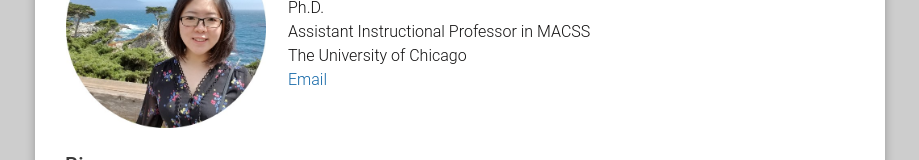
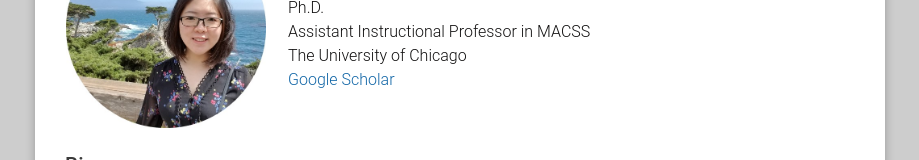
Before and after one commit to ZhaoWang-UC/ZhaoWang-UC.github.io, a plain HTML site: page index.html in a window 1280 px wide. Shown: the part 123-283 px from the top of the page, without its empty margins (180-1099 px from the left). Drawn offline with nearby package versions, Linux system fonts and the light colour scheme.

Commit message:
Update index.html

```diff
--- a/index.html
+++ b/index.html
@@ -160,8 +160,8 @@ body
         Ph.D.<br>
 	Assistant Instructional Professor in MACSS <br>
 	The University of Chicago <br>
-	<a href='zwang13@uchicago.edu'> Email </a><br>
-<!--	<a href="https://scholar.google.com/citations?user=yuSNJosAAAAJ&hl=en">Google Scholar</a> -->
+<!--	<a href='zwang13@uchicago.edu'> Email </a><br> -->
+	<a href="https://scholar.google.com/citations?user=yuSNJosAAAAJ&hl=en">Google Scholar</a>
 <!--         <a href="https://scholar.google.com/citations?user=yuSNJosAAAAJ&hl=en">Google Scholar</a> &bull; <a href="https://dblp.org/pid/86/981.html">DBLP</a> &bull; <a href="https://www.semanticscholar.org/author/Zhao-Wang/145216135">Semantic Scholar</a> -->
 	</div><br>
     <!--
```
